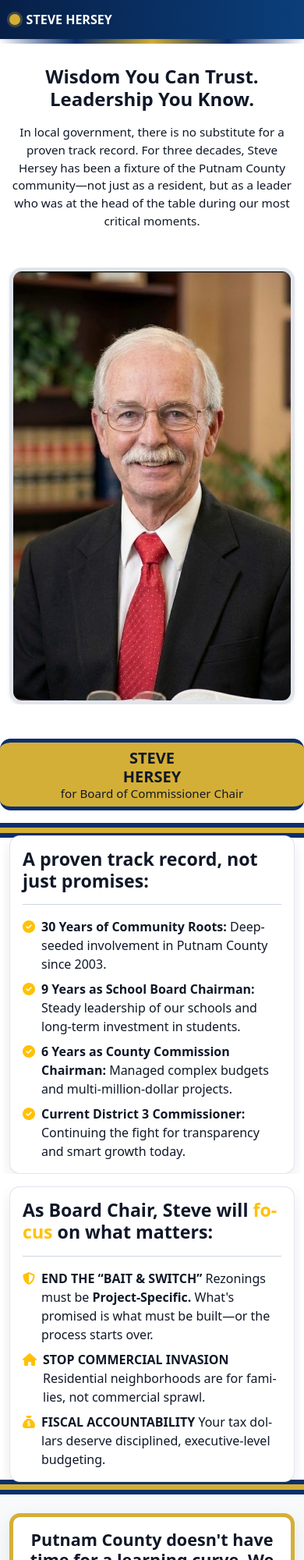
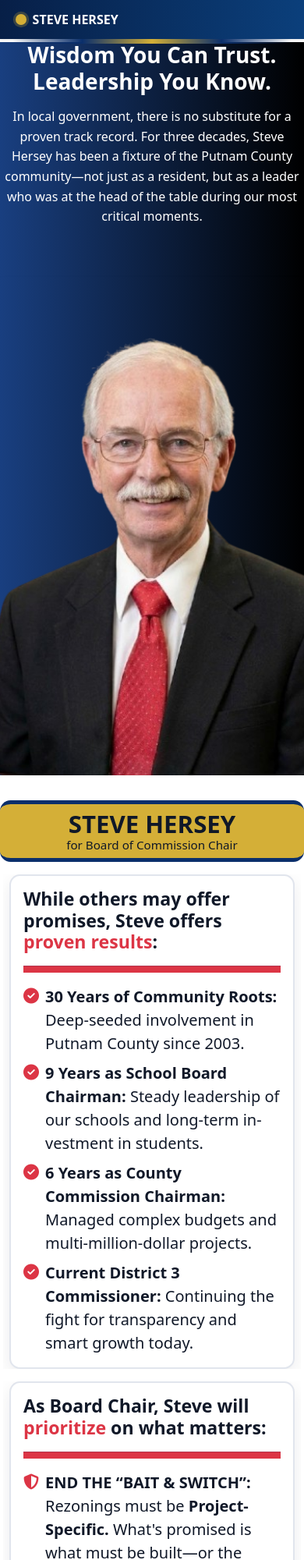
Before and after one commit to dwclever/vote-steve-hersey, a plain HTML site: page index.html in a window 390 px wide. Shown: the top 2000 px of the page at 78% size. Drawn offline with nearby package versions, Linux system fonts and the light colour scheme.

Commit message:
some polish

```diff
--- a/css/style.css
+++ b/css/style.css
@@ -30,7 +30,7 @@ body {
 }
 
 .hero-strip {
-	height: 0.5rem;
+	height: 1rem;
 	background: linear-gradient(
 		90deg,
 		transparent,
@@ -39,10 +39,15 @@ body {
 		var(--section-border-color),
 		transparent
 	);
+	border-radius: 0 0 0.5rem 0.5rem;
+	z-index: 1029;
 }
 
 .campaign-nav {
 	background: linear-gradient(90deg, var(--campaign-blue-dark), #0b3f7b);
+	padding-bottom: 1.25rem;
+	margin-bottom: 0;
+	z-index: 1030;
 }
 
 .brand-mark {
@@ -52,6 +57,8 @@ body {
 	background: var(--campaign-gold-color);
 	box-shadow: 0 0 0 0.2rem rgba(212, 175, 55, 0.25);
 	flex: 0 0 auto;
+	margin-right: 0.5rem;
+	margin-left: 0.5rem;
 }
 
 .navbar .nav-link {
@@ -70,11 +77,18 @@ body {
 
 .hero {
 	background: #fff;
+	margin-top: 0;
+	padding-top: 1rem;
 }
 
-.campaign-photo {
-	object-fit: cover;
-	border: 0.35rem solid rgba(11, 47, 107, 0.12);
+#steve-name {
+	font-size: clamp(1rem, 8vw, 5rem) !important;
+	line-height: 1.1;
+	word-break: break-word;
+	overflow-wrap: break-word;
+	hyphens: auto;
+	max-width: 100%;
+	padding: 0 10px;
 }
 
 .section-border-blue-gold {
@@ -110,7 +124,7 @@ body {
 .content-card {
 	background: #fff;
 	border-radius: 1rem;
-	border: 1px solid rgba(11, 47, 107, 0.12);
+	border: 2px solid rgba(11, 47, 107, 0.12);
 	box-shadow: 0 0.5rem 1.5rem rgba(16, 24, 40, 0.08);
 }
 
@@ -184,13 +198,19 @@ h3 {
 		font-size: 1rem;
 	}
 
+	.campaign-nav {
+		padding-bottom: 0.75rem;
+	}
+
 	.hero {
-		padding-top: 1.75rem !important;
 		padding-bottom: 1.75rem !important;
 	}
 
 	.hero-strip {
 		height: 0.4rem;
+		margin-left: 1rem;
+		margin-right: 1rem;
+		border-radius: 0 0 0.375rem 0.375rem;
 	}
 
 	.display-5 {
@@ -237,3 +257,20 @@ h3 {
 		padding: 1rem 0;
 	}
 }
+
+@media (max-width: 575.98px) {
+	.hero {
+		padding-top: 0.25rem;
+		padding-bottom: 2rem !important;
+	}
+	.hero .display-5 {
+		font-size: 1.75rem;
+	}
+	.hero .lead {
+		font-size: 1rem;
+		line-height: 1.6;
+	}
+	.hero img {
+		margin-top: 1rem;
+	}
+}
--- a/index.html
+++ b/index.html
@@ -13,73 +13,92 @@
 	<body class="bg-white">
 		<nav class="navbar navbar-expand-lg sticky-top navbar-dark campaign-nav py-2 shadow-sm">
 			<div class="container">
-				<a class="navbar-brand fw-bold text-uppercase d-flex align-items-center gap-2" href="#">
-					<span class="brand-mark"></span>
-					Steve Hersey
-				</a>
+				<div class="navbar-brand fw-bold text-uppercase d-flex align-items-center gap-2">
+					<div class="d-flex align-items-center">
+						<span class="brand-mark"></span>
+						Steve Hersey
+						<span class="brand-mark d-none d-lg-inline-block"></span>
+						<span class="ms-1 d-none d-lg-inline">Putnam County Board of Commission Chair</span>
+					</div>
+				</div>
 			</div>
+			<div class="hero-strip bg-gradient-blue-gold position-absolute top-100 start-0 end-0 mx-3 mx-lg-0"></div>
 		</nav>
 
-		<div class="hero-strip bg-gradient-blue-gold"></div>
-		<header class="hero bg-white py-4 py-md-5 py-lg-6">
-			<div class="container">
-				<div class="row align-items-center g-4 g-md-5">
-					<div class="col-lg-7 min-w-0 text-center text-lg-start">
+		<header class="hero bg-white min-vh-50 d-flex align-items-center">
+			<div
+				class="text-white position-relative"
+				style="--section-border-color: #0b2f6b; background: linear-gradient(to left, #000000, #193f80); overflow: hidden"
+			>
+				<div class="row align-items-center g-4 g-md-5 flex-column flex-lg-row h-100 justify-content-lg-end pe-lg-4">
+					<div class="col-lg-6 text-center text-lg-start ps-lg-5">
 						<h1 class="display-5 display-lg-4 fw-bold mb-3 text-wrap-clean">Wisdom You Can Trust. Leadership You Know.</h1>
 						<p class="lead mb-4 text-wrap-clean">
-							In local government, there is no substitute for a proven track record. For three decades, Steve Hersey has been
-							a fixture of the Putnam County community—not just as a resident, but as a leader who was at the head of the
-							table during our most critical moments.
+							<b
+								>In local government, there is no substitute for a proven track record. For three decades, Steve Hersey has
+								been a fixture of the Putnam County community—not just as a resident, but as a leader who was at the head of
+								the table during our most critical moments.</b
+							>
 						</p>
 					</div>
-					<div class="col-lg-5 text-center min-w-0">
-						<img src="./images/hersey.jpg" alt="Steve Hersey" class="img-fluid rounded-4 shadow-sm campaign-photo" />
+					<div class="col-12 col-lg-5 text-center px-0">
+						<div class="position-relative h-100 d-flex align-items-center justify-content-center">
+							<img
+								src="./images/hersey.png"
+								alt="Steve Hersey"
+								class="img-fluid rounded-4 shadow-sm"
+								style="width: 100%; height: 90%; object-fit: cover"
+							/>
+						</div>
 					</div>
 				</div>
 			</div>
 		</header>
 
-		<section id="about" class="py-3 py-md-4 py-lg-5 w-100">
+		<section id="about" class="w-100">
 			<div class="section-panel text-center py-2 py-md-3 py-lg-4 px-3 px-md-4 px-lg-5 mx-auto">
 				<div class="d-flex flex-column flex-sm-row justify-content-center align-items-center gap-0 gap-sm-2 text-center">
-					<h2 class="fw-bold mb-0 text-nowrap">STEVE</h2>
-					<h2 class="fw-bold mb-0 text-nowrap">HERSEY</h2>
+					<div id="steve-name">
+						<h1 id="steve-name" class="fw-bold mb-0 text-nowrap" style="font-size: 5rem">STEVE HERSEY</h1>
+					</div>
 				</div>
-				<p class="h4 mb-0 text-wrap-clean">for Board of Commissioner Chair</p>
+				<p class="h4 mb-0 text-wrap-clean">for Board of Commission Chair</p>
 			</div>
 		</section>
 
-		<section id="priorities" class="py-3 py-md-4 py-lg-5 section-border-blue-gold">
+		<section id="priorities" class="py-3 py-md-4 py-lg-5">
 			<div class="container">
 				<div class="row g-3 g-lg-4">
 					<div class="col-lg-6 min-w-0">
 						<div class="content-card h-100 p-3 p-md-4 p-lg-5">
-							<h2 class="h3 fw-bold mb-3 text-wrap-clean">A proven track record, not just promises:</h2>
-							<hr class="section-rule mb-3 mb-md-4" />
-							<ul class="list-unstyled mb-0 d-grid gap-2 gap-md-3">
+							<h2 class="h3 fw-bold mb-3 text-wrap-clean">
+								While others may offer promises, Steve offers <span class="text-danger">proven results</span>:
+							</h2>
+							<hr class="section-rule mb-3 mb-md-4 bg-danger p-1" />
+							<ul class="list-unstyled mb-0 d-grid gap-2 gap-md-3 fs-5">
 								<li class="d-flex gap-2 gap-md-3 min-w-0">
-									<i class="fa-solid fa-circle-check text-warning mt-1 flex-shrink-0"></i>
+									<i class="fa-solid fa-circle-check text-danger mt-1 flex-shrink-0"></i>
 									<span class="text-wrap-clean min-w-0">
 										<b>30 Years of Community Roots:</b>
 										Deep-seeded involvement in Putnam County since 2003.
 									</span>
 								</li>
 								<li class="d-flex gap-2 gap-md-3 min-w-0">
-									<i class="fa-solid fa-circle-check text-warning mt-1 flex-shrink-0"></i>
+									<i class="fa-solid fa-circle-check text-danger mt-1 flex-shrink-0"></i>
 									<span class="text-wrap-clean min-w-0">
 										<b>9 Years as School Board Chairman:</b>
 										Steady leadership of our schools and long-term investment in students.
 									</span>
 								</li>
 								<li class="d-flex gap-2 gap-md-3 min-w-0">
-									<i class="fa-solid fa-circle-check text-warning mt-1 flex-shrink-0"></i>
+									<i class="fa-solid fa-circle-check text-danger mt-1 flex-shrink-0"></i>
 									<span class="text-wrap-clean min-w-0">
 										<b>6 Years as County Commission Chairman:</b>
 										Managed complex budgets and multi-million-dollar projects.
 									</span>
 								</li>
 								<li class="d-flex gap-2 gap-md-3 min-w-0">
-									<i class="fa-solid fa-circle-check text-warning mt-1 flex-shrink-0"></i>
+									<i class="fa-solid fa-circle-check text-danger mt-1 flex-shrink-0"></i>
 									<span class="text-wrap-clean min-w-0">
 										<b>Current District 3 Commissioner:</b>
 										Continuing the fight for transparency and smart growth today.
@@ -92,29 +111,29 @@
 					<div class="col-lg-6 min-w-0">
 						<div class="content-card h-100 p-3 p-md-4 p-lg-5">
 							<h2 class="h3 fw-bold mb-3 text-wrap-clean">
-								As Board Chair, Steve will <span class="text-warning">focus</span> on what matters:
+								As Board Chair, Steve will <span class="text-danger">prioritize</span> on what matters:
 							</h2>
-							<hr class="section-rule mb-3 mb-md-4" />
-							<ul class="list-unstyled mb-0 d-grid gap-2 gap-md-3">
+							<hr class="section-rule mb-3 mb-md-4 bg-danger p-1" />
+							<ul class="list-unstyled mb-0 d-grid gap-2 gap-md-3 fs-5">
 								<li class="d-flex gap-2 gap-md-3 min-w-0">
-									<i class="fa-solid fa-shield-halved text-warning mt-1 flex-shrink-0"></i>
+									<i class="fa-solid fa-shield-halved text-danger mt-1 flex-shrink-0"></i>
 									<span class="text-wrap-clean min-w-0">
-										<b>END THE “BAIT &amp; SWITCH”</b>
+										<b>END THE “BAIT &amp; SWITCH”:</b>
 										Rezonings must be <b>Project-Specific.</b>
 										What's promised is what must be built—or the process starts over.
 									</span>
 								</li>
 								<li class="d-flex gap-2 gap-md-3 min-w-0">
-									<i class="fa-solid fa-house text-warning mt-1 flex-shrink-0"></i>
+									<i class="fa-solid fa-house text-danger mt-1 flex-shrink-0"></i>
 									<span class="text-wrap-clean min-w-0">
-										<b>STOP COMMERCIAL INVASION</b>
+										<b>STOP COMMERCIAL INVASION:</b>
 										Residential neighborhoods are for families, not commercial sprawl.
 									</span>
 								</li>
 								<li class="d-flex gap-2 gap-md-3 min-w-0">
-									<i class="fa-solid fa-sack-dollar text-warning mt-1 flex-shrink-0"></i>
+									<i class="fa-solid fa-sack-dollar text-danger mt-1 flex-shrink-0"></i>
 									<span class="text-wrap-clean min-w-0">
-										<b>FISCAL ACCOUNTABILITY</b>
+										<b>FISCAL ACCOUNTABILITY:</b>
 										Your tax dollars deserve disciplined, executive-level budgeting.
 									</span>
 								</li>
@@ -125,10 +144,10 @@
 			</div>
 		</section>
 
-		<section class="py-4 py-md-5 py-lg-6 bg-light">
+		<section class="pb-4 pb-md-5 pb-lg-6 bg-light">
 			<div class="container">
 				<div class="callout text-center p-3 p-md-4 p-lg-5 mx-auto">
-					<h2 class="fw-bold mb-0 fs-4 fs-md-3 text-wrap-clean">
+					<h2 class="fw-bold mb-0 fs-1 fs-md-3 text-wrap-clean">
 						Putnam County doesn't have time for a learning curve. We need a Chairman who has already led the School Board,
 						chaired the County Commission, and spent 30 years protecting our community.
 					</h2>
@@ -140,11 +159,11 @@
 			<div class="footer-hero position-relative overflow-hidden rounded-4">
 				<div class="footer-card text-center p-1 p-md-2 p-lg-3 mx-auto">
 					<section class="section-border-blue-gold">
-						<h3 class="text-uppercase fw-bold my-1 mb-md-2 text-warning text-wrap-clean">Vote</h3>
+						<h3 class="text-uppercase text-danger fw-bold my-1 mb-md-2 text-warning text-wrap-clean">V&nbsp;o&nbsp;t&nbsp;e</h3>
 						<h2 class="fw-bold mb-1 mb-md-2 text-wrap-clean">STEVE HERSEY</h2>
-						<p class="h4 mb-1 mb-md-2 text-wrap-clean">FOR COMMISSIONER CHAIR</p>
-						<p class="mb-1 mb-md-2 text-wrap-clean">Republican Primary - May 19</p>
-						<p class="mb-2 mb-md-3 fst-italic text-wrap-clean">Early Voting Starts April 27</p>
+						<p class="h4 mb-1 mb-md-2 text-wrap-clean">FOR COMMISSION CHAIR</p>
+						<p class="mb-1 mb-md-2 text-wrap-clean fs-4">Republican Primary - May 19</p>
+						<p class="mb-2 mb-md-3 fst-italic text-wrap-clean fs-4">Early Voting Starts April 27</p>
 					</section>
 				</div>
 			</div>
```
Also changed, not shown: images/hersey.jpg (deleted), images/hersey.png (added).
